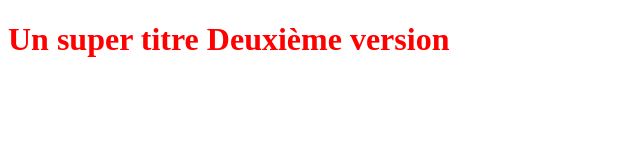
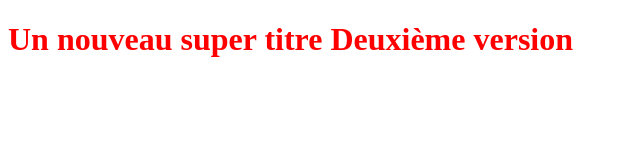
Before and after one commit to Yollow-dev/projet1, a plain HTML site: page index.html in a window 1280 px wide. Shown: the whole page, without its empty margins (0-640 px from the left). Drawn offline with Linux system fonts and the light colour scheme.

Commit message:
new version

```diff
--- a/index.html
+++ b/index.html
@@ -5,6 +5,8 @@
    <link rel="stylesheet" type="text/css" href="styles.css">
 </head>
 <body>
-   <h1>Un super titre Deuxième version</h1>
+
+<h1>Un nouveau super titre Deuxième version</h1>
+
 </body>
 </html>
```
